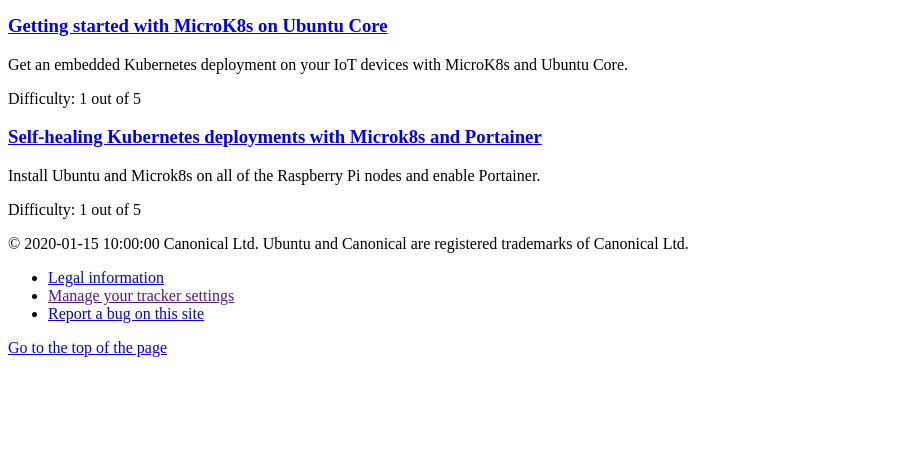
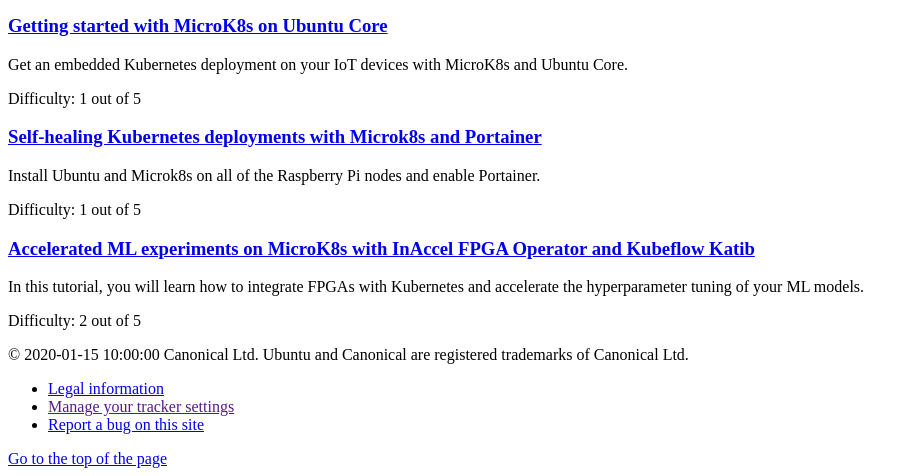
Before and after one commit to canonical/microk8s.io, a Python web app: template templates/tutorials/index.html in a window 1280 px wide. Shown: the part 1034-1510 px from the top of the page, without its empty margins (0-918 px from the left). Before the commit the page ends 1391 px from the top, so only its background shows below. Run offline with Jinja, Linux system fonts and the light colour scheme; the template is opened without the code that fills it: most values are stand-ins (such as "Sample title", 1, 10 or a date in 2020); some web fonts are replaced.

Commit message:
Copy update on /tutorials

```diff
--- a/templates/tutorials/index.html
+++ b/templates/tutorials/index.html
@@ -82,7 +82,7 @@
     </div>
     <div class="col-4 p-card">
       <div class="p-card__content">
-        <h3 class="p-heading--four"><a class="p-link--external" href="https://ubuntu.com/tutorials/installing-microk8s-on-apple-m1-silicon#1-installation">Installing MicroK8s on Apple M1 silicon</a></h3>
+        <h3 class="p-heading--4"><a class="p-link--external" href="https://ubuntu.com/tutorials/installing-microk8s-on-apple-m1-silicon#1-installation">Installing MicroK8s on Apple M1 silicon</a></h3>
         <p>
           Install Kubernetes on Apple M1 with Microk8s and Multipass.
         </p>
@@ -93,7 +93,7 @@
     </div>
     <div class="col-4 p-card">
       <div class="p-card__content">
-        <h3 class="p-heading--four"><a class="p-link--external" href="https://ubuntu.com/tutorials/getting-started-with-microk8s-on-ubuntu-core">Getting started with MicroK8s on Ubuntu Core</a></h3>
+        <h3 class="p-heading--4"><a class="p-link--external" href="https://ubuntu.com/tutorials/getting-started-with-microk8s-on-ubuntu-core">Getting started with MicroK8s on Ubuntu Core</a></h3>
         <p>
          Get an embedded Kubernetes deployment on your IoT devices with MicroK8s and Ubuntu Core.
         </p>
@@ -104,7 +104,7 @@
     </div>
     <div class="col-4 p-card">
       <div class="p-card__content">
-        <h3 class="p-heading--four"><a class="p-link--external" href="https://ubuntu.com/tutorials/self-healing-kubernetes-deployments-with-microk8s-and-portainer">Self-healing Kubernetes deployments with Microk8s and Portainer</a></h3>
+        <h3 class="p-heading--4"><a class="p-link--external" href="https://ubuntu.com/tutorials/self-healing-kubernetes-deployments-with-microk8s-and-portainer">Self-healing Kubernetes deployments with Microk8s and Portainer</a></h3>
         <p>
           Install Ubuntu and Microk8s on all of the Raspberry Pi nodes and enable Portainer.
         </p>
@@ -113,6 +113,17 @@
         Difficulty: <span class="p-tutorials-meter p-tutorials-meter--1">1 out of 5</span>
       </p>
     </div>
+    <div class="col-4 p-card">
+      <div class="p-card__content">
+        <h3 class="p-heading--4"><a class="p-link--external" href="https://ubuntu.com/tutorials/accelerated-ml-experiments-on-microk8s-with-inaccel-fpga-operator-and-kubeflow-katib">Accelerated ML experiments on MicroK8s with InAccel FPGA Operator and Kubeflow Katib</a></h3>
+        <p>
+          In this tutorial, you will learn how to integrate FPGAs with Kubernetes and accelerate the hyperparameter tuning of your ML models.
+        </p>
+      </div>
+      <p>
+        Difficulty: <span class="p-tutorials-meter p-tutorials-meter--2">2 out of 5</span>
+      </p>
+    </div>
   </div>
 </section>
 {% endblock %}
```
